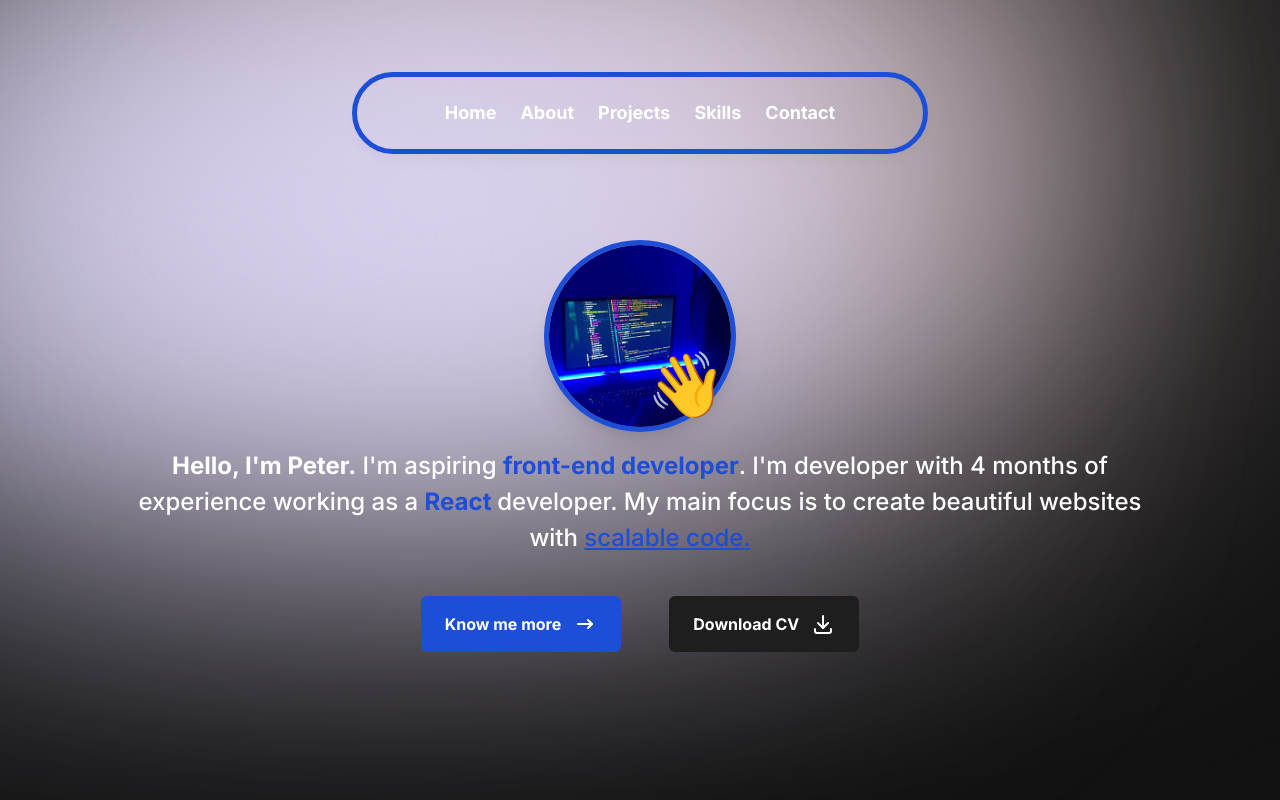
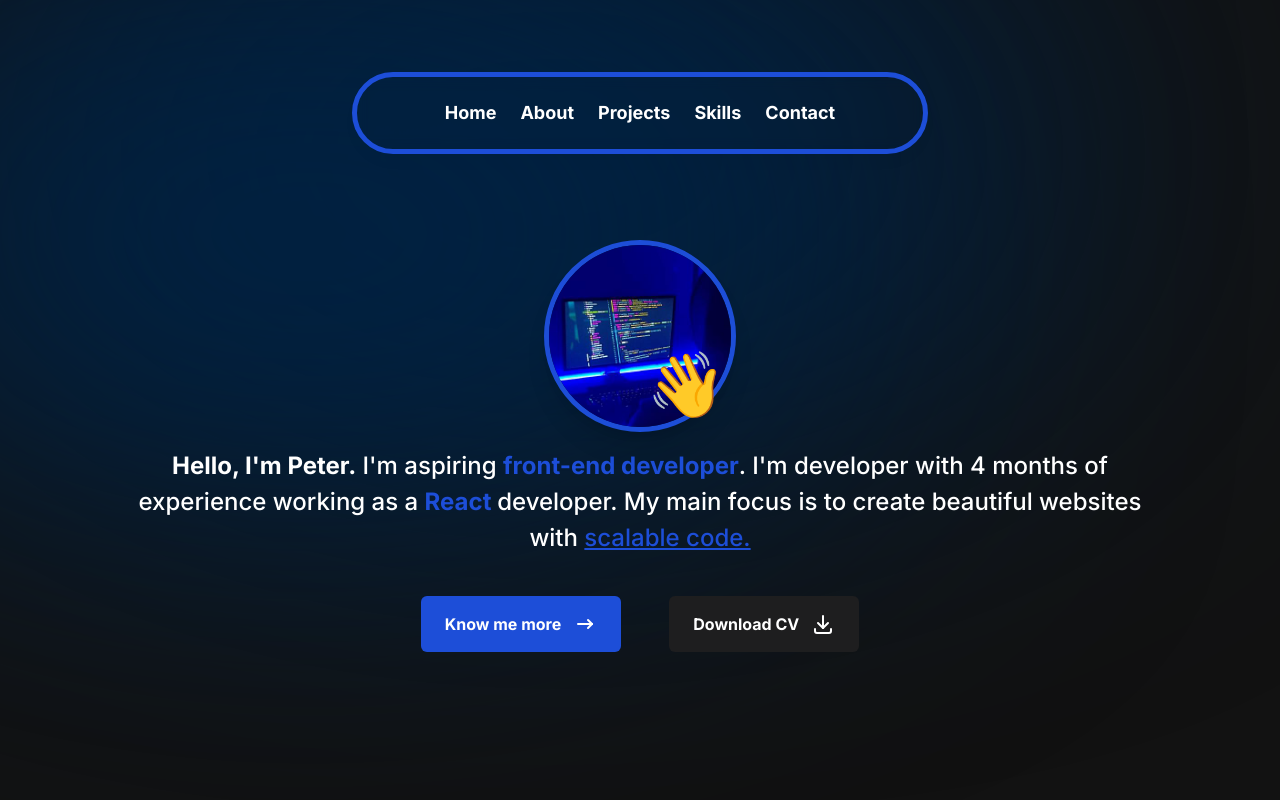
Before and after one commit to Peterr181/peterr181.github.io, a Next.js app: page / in a window 1280 px wide. Built offline with nearby package versions, Linux system fonts and the light colour scheme.

Commit message:
changed gradient bug

```diff
--- a/app/globals.css
+++ b/app/globals.css
@@ -250,3 +250,71 @@ body {
     height: 100%;
   }
 }
+
+.myCustomClass {
+  background-color: #002244;
+  position: absolute;
+  top: -6rem;
+  z-index: -10;
+  right: 11rem;
+  height: 31.25rem;
+  width: 31.25rem;
+  border-radius: 50%;
+  filter: blur(10rem);
+}
+
+@media (min-width: 640px) {
+  .myCustomClass {
+    width: 68.75rem;
+  }
+}
+
+.dark .myCustomClass {
+  background-color: #002244;
+}
+
+.myCustomClass2 {
+  background-color: #002244;
+  position: absolute;
+  top: -1rem;
+  z-index: -10;
+  left: -35rem;
+  height: 31.25rem;
+  width: 50rem;
+  border-radius: 50%;
+  filter: blur(10rem);
+}
+
+@media (min-width: 640px) {
+  .myCustomClass2 {
+    width: 68.75rem;
+  }
+}
+
+@media (min-width: 768px) {
+  .myCustomClass2 {
+    left: -33rem;
+  }
+}
+
+@media (min-width: 1024px) {
+  .myCustomClass2 {
+    left: -28rem;
+  }
+}
+
+@media (min-width: 1280px) {
+  .myCustomClass2 {
+    left: -15rem;
+  }
+}
+
+@media (min-width: 1536px) {
+  .myCustomClass2 {
+    left: -5rem;
+  }
+}
+
+.dark .myCustomClass2 {
+  background-color: #0c2340;
+}
--- a/app/layout.tsx
+++ b/app/layout.tsx
@@ -26,8 +26,8 @@ export default function RootLayout({
       <body
         className={`${inter.className}  text-gray-950 h-screen text-white relative `}
       >
-        <div className="bg-[#fbe2e3] absolute top-[-6rem] -z-10 right-[11rem] h-[31.25rem] w-[31.25rem] rounded-full blur-[10rem] sm:w-[68.75rem] dark:bg-[#002244]"></div>
-        <div className="bg-[#dbd7fb] absolute top-[-1rem] -z-10 left-[-35rem] h-[31.25rem] w-[50rem] rounded-full blur-[10rem] sm:w-[68.75rem] md:left-[-33rem] lg:left-[-28rem] xl:left-[-15rem] 2xl:left-[-5rem] dark:bg-[#0C2340]"></div>
+        <div className="myCustomClass"></div>
+        <div className="myCustomClass2"></div>
         <div className="positionNavigation slideInFromLeftAnimate ">
           <div className="socialIcons">
             <SocialIcon url="https://github.com/Peterr181" />
```
